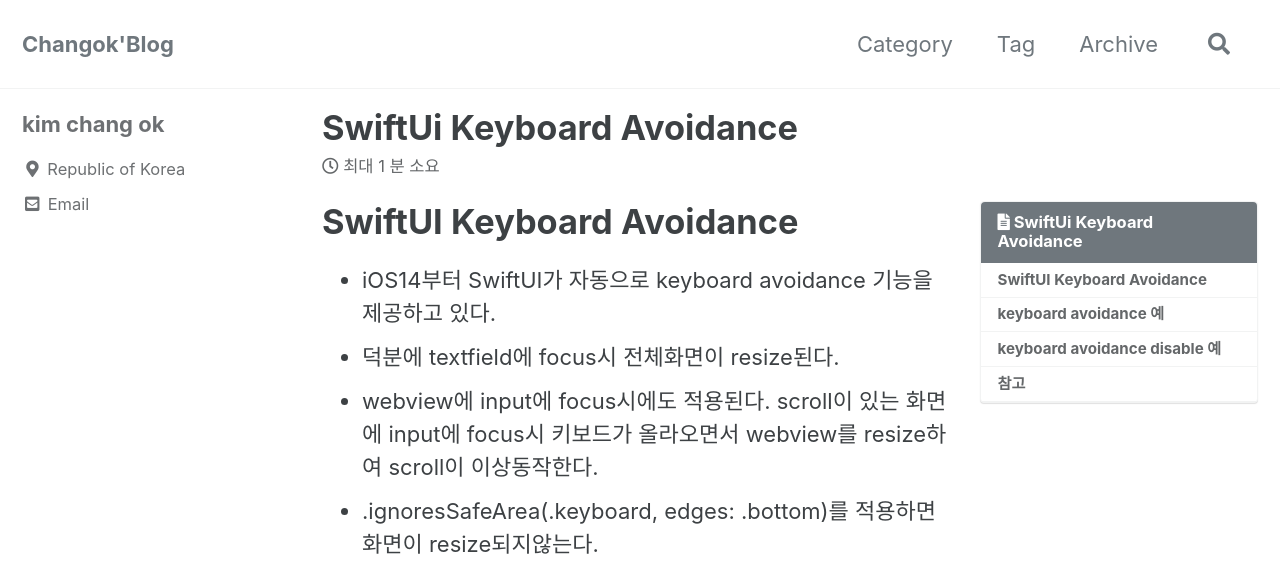
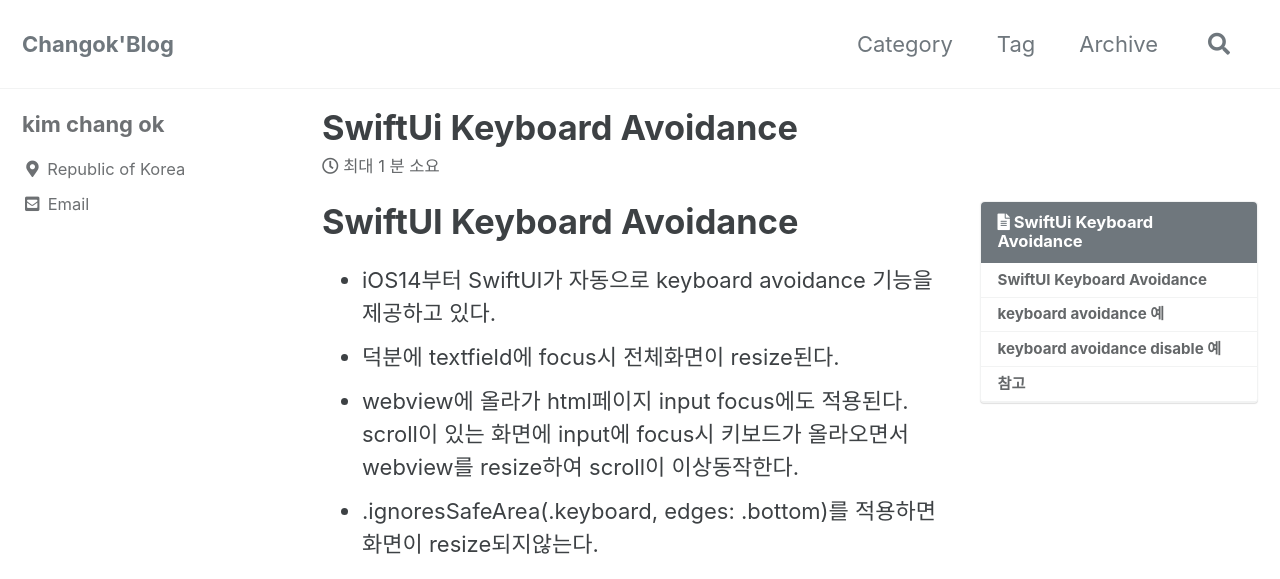
Before and after one commit to changok89/changok89.github.io, a Jekyll site: the page built from _posts/2023-02-01-SwiftUI_Keybarod_avoidance.md, in a window 1280 px wide and 900 px high, cut to the strip 0-579 px from the top of the window. Built offline with Jekyll 4.4.1, drawn with Linux system fonts in a browser that asks for light colours; cached includes are drawn as plain includes; comment, search, counter and statistics services are not loaded.

Commit message:
fix keyboardAvoidance

```diff
--- a/_posts/2023-02-01-SwiftUI_Keybarod_avoidance.md
+++ b/_posts/2023-02-01-SwiftUI_Keybarod_avoidance.md
@@ -18,7 +18,7 @@ last_modified_at: 2023-02-01
 # SwiftUI Keyboard Avoidance
 - iOS14부터 SwiftUI가 자동으로 keyboard avoidance 기능을 제공하고 있다.
 - 덕분에 textfield에 focus시 전체화면이 resize된다.
-- webview에 input에 focus시에도 적용된다. scroll이 있는 화면에 input에 focus시 키보드가 올라오면서 webview를 resize하여 scroll이 이상동작한다.
+- webview에 올라가 html페이지 input focus에도 적용된다. scroll이 있는 화면에 input에 focus시 키보드가 올라오면서 webview를 resize하여 scroll이 이상동작한다.
 - .ignoresSafeArea(.keyboard, edges: .bottom)를 적용하면 화면이 resize되지않는다.
 
 <script src="https://gist.github.com/changok89/37d8151a1e183c3b52f46c024a3b7a3a.js"></script>
```
